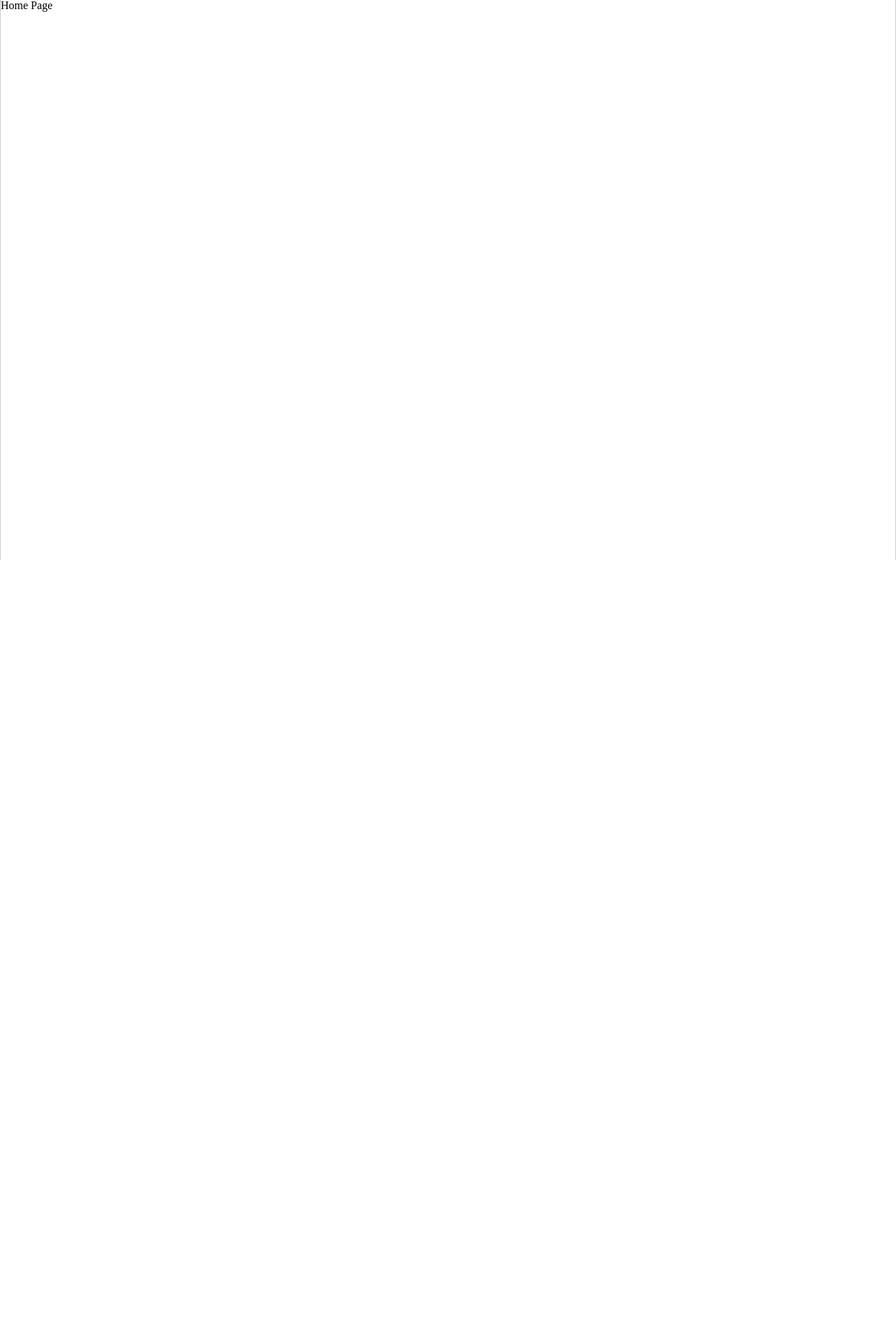
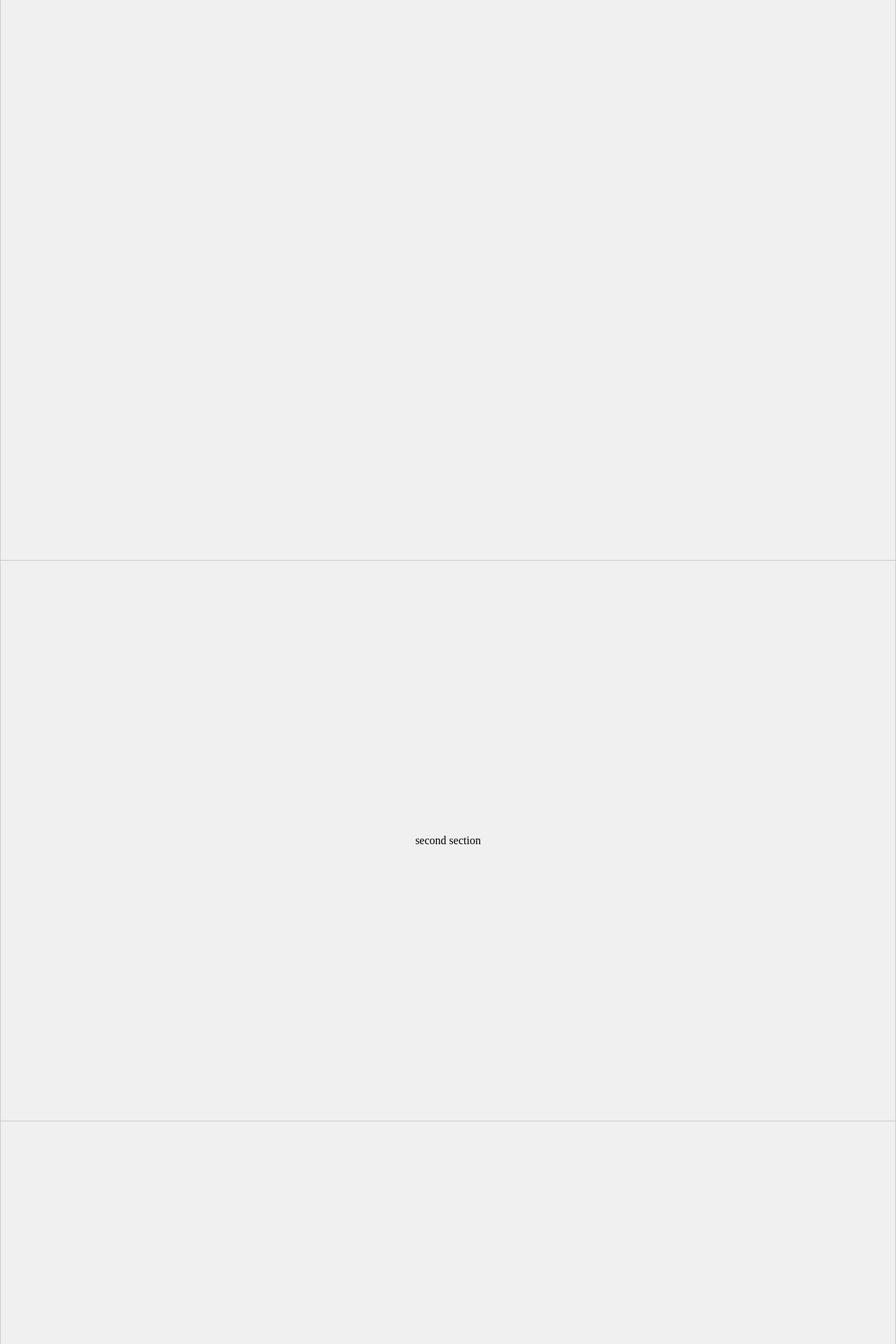
Before and after one commit to hjpark625/wedding-photo-album, an Angular app: page / in a window 1280 px wide. Shown: the top 1920 px of the page at 70% size. Before the commit the page ends 800 px from the top, so only its background shows below. Built offline with nearby package versions, Linux system fonts and the light colour scheme.

Commit message:
feat: 초기 레이아웃 구성

```diff
--- a/src/app/home/home.component.html
+++ b/src/app/home/home.component.html
@@ -1 +1,8 @@
-<h1>Home Page</h1>
+<section class="section first"></section>
+<section class="section second">
+  <div>second section</div>
+</section>
+<section class="section third">
+  <div>third section</div>
+</section>
+<section class="section fourth"></section>
--- a/src/app/home/home.component.scss
+++ b/src/app/home/home.component.scss
@@ -0,0 +1,25 @@
+.section {
+  display: flex;
+  flex-direction: column;
+  align-items: center;
+  justify-content: center;
+  height: 100dvh;
+  background-color: #f0f0f0;
+
+  // TODO: 사진 정해지면 그때 다시 백그라운드 스타일링 작업하기
+  //   &.first {
+  //     background: url('/first-photo.jpeg') no-repeat;
+  //     background-size: cover;
+  //     background-position: center center;
+  //   }
+
+  //   &.fourth {
+  //     background: url('/last-photo.jpeg') no-repeat;
+  //     background-size: cover;
+  //     background-position: center center;
+  //   }
+
+  &:not(:last-child) {
+    border-bottom: 1px solid #ccc;
+  }
+}
```
